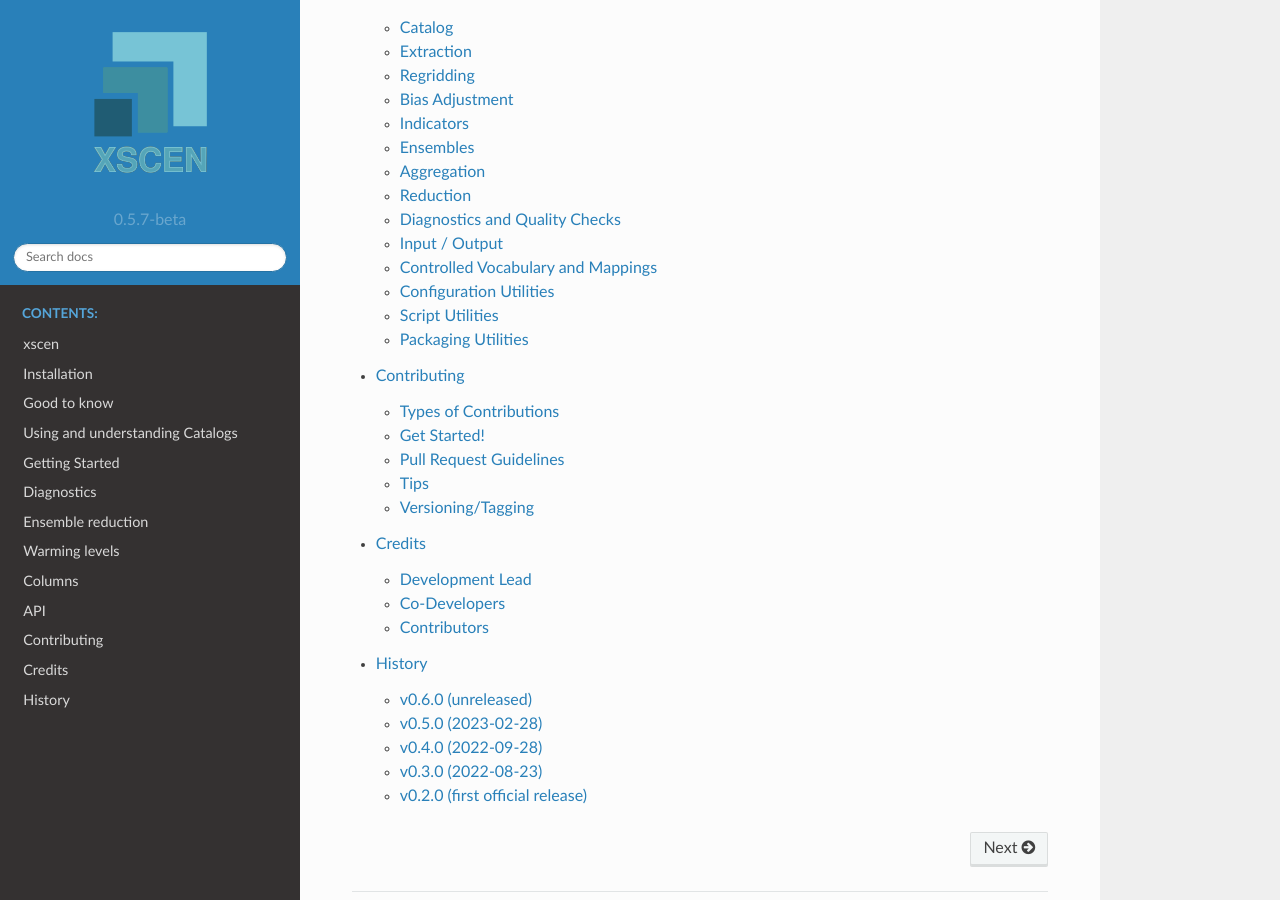
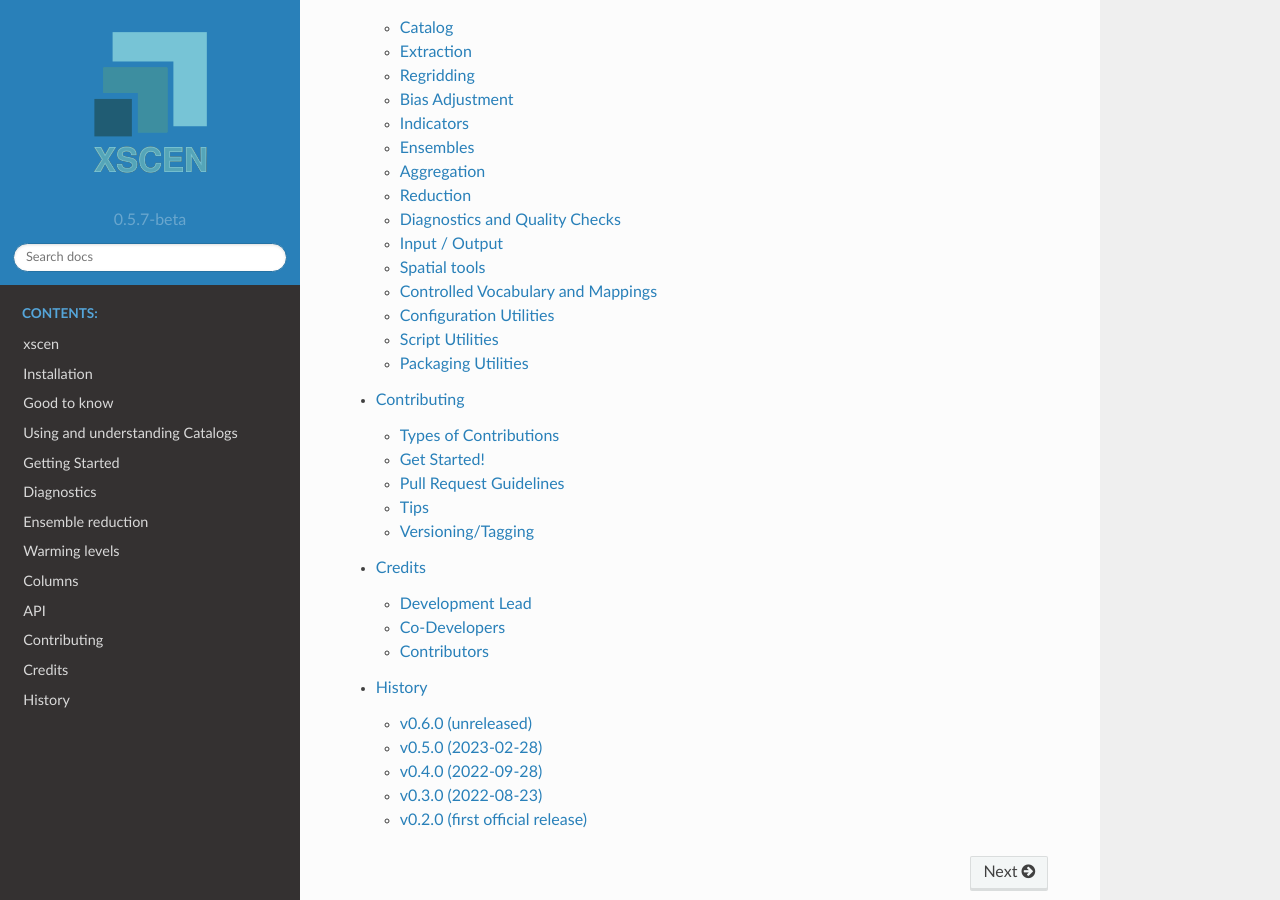
Before and after one commit to Ouranosinc/xscen, a Sphinx documentation site: the page built from docs/index.rst, in a window 1280 px wide and 900 px high, scrolled down 1831 px. Built offline with Sphinx 7.4.7 and the Read the Docs theme 2.0.0, drawn with Linux system fonts in a browser that asks for light colours; pages that are not in the unit, such as notebooks, are missing from menus.

Commit message:
Add spatial to api

```diff
--- a/docs/api.rst
+++ b/docs/api.rst
@@ -71,6 +71,13 @@ Input / Output
    :members:
    :noindex:
 
+Spatial tools
+-------------
+
+.. automodule:: xscen.spatial
+   :members:
+   :noindex:
+
 Controlled Vocabulary and Mappings
 ----------------------------------
 
```
